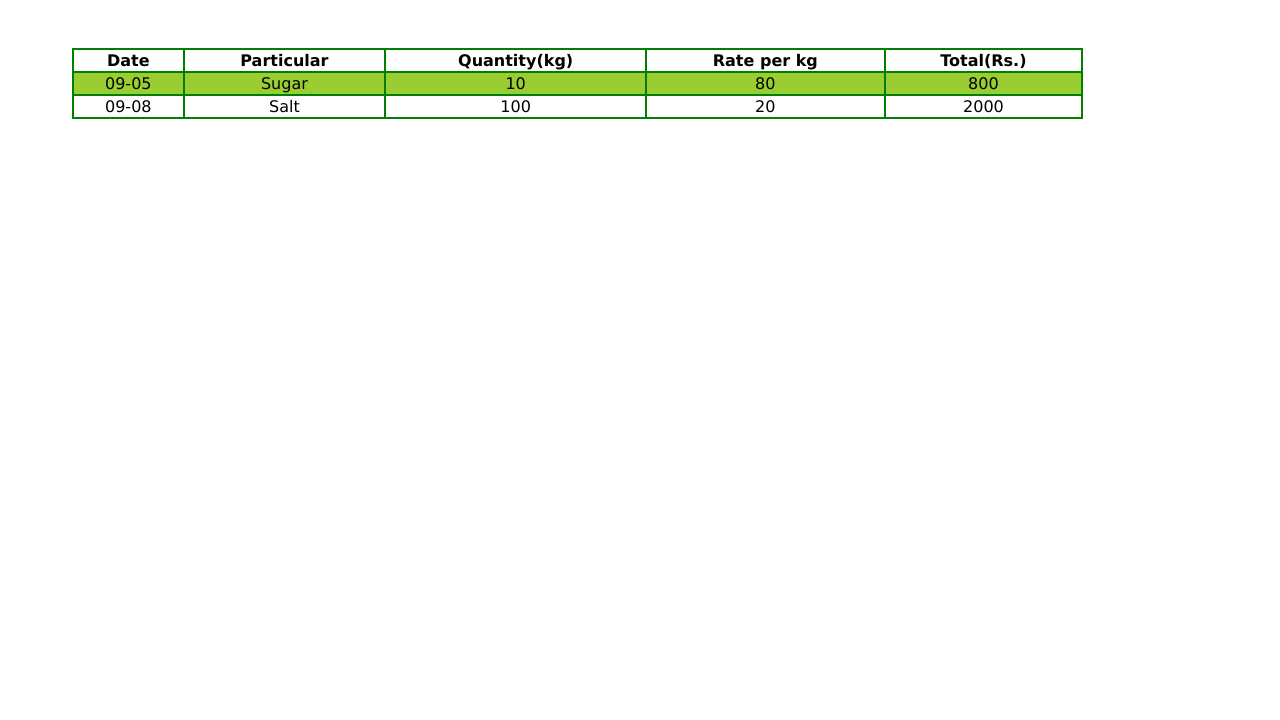
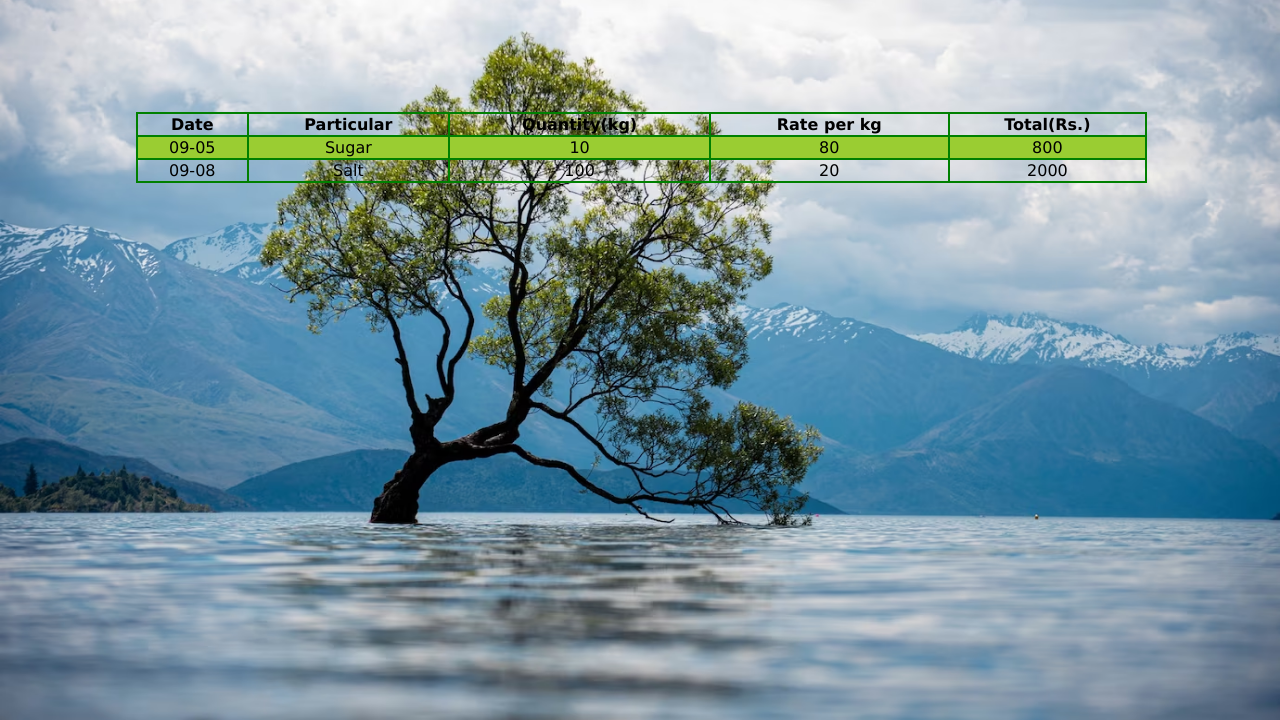
Before and after one commit to raj-maharjan99/table1-create, a plain HTML site: page index.html in a window 1280 px wide. Shown: the part 80-800 px from the top of the page. Drawn offline with Linux system fonts and the light colour scheme.

Commit message:
added new background img

```diff
--- a/index.html
+++ b/index.html
@@ -7,6 +7,7 @@
     <link rel="stylesheet" href="style.css" />
   </head>
   <body>
+
     <h1>How To Put Data inside Table?</h1>
     <table>
       <tr>
@@ -23,19 +24,7 @@
         <td>80</td>
         <td>800</td>
       </tr>
-      <!-- <tr>
-        <td>09-06</td>
-        <td>Potato</td>
-        <td>10</td>
-        <td>50</td>
-        <td>500</td>
-      </tr> <tr>
-        <td>09-07</td>
-        <td>Rice</td>
-        <td>50</td>
-        <td>50</td>
-        <td>2500</td>
-        <tr> -->
+      <tr>
           <td>09-08</td>
           <td>Salt</td>
           <td>100</td>
@@ -44,5 +33,6 @@
         </tr>
       </tr>
     </table>
+
   </body>
 </html>
--- a/style.css
+++ b/style.css
@@ -1,9 +1,15 @@
+body {
+  background-image: url(img1.avif);
+  background-repeat: no-repeat;
+  background-attachment: fixed;
+  background-size: 100% 100%;
+}
 table {
   border-collapse: collapse;
   font-family: "Lucida Sans", "Lucida Sans Regular", "Lucida Grande",
     "Lucida Sans Unicode", Geneva, Verdana, sans-serif;
   width: 80%;
-  margin: 4rem;
+  margin: 8rem;
   text-align: center;
 }
 
```
